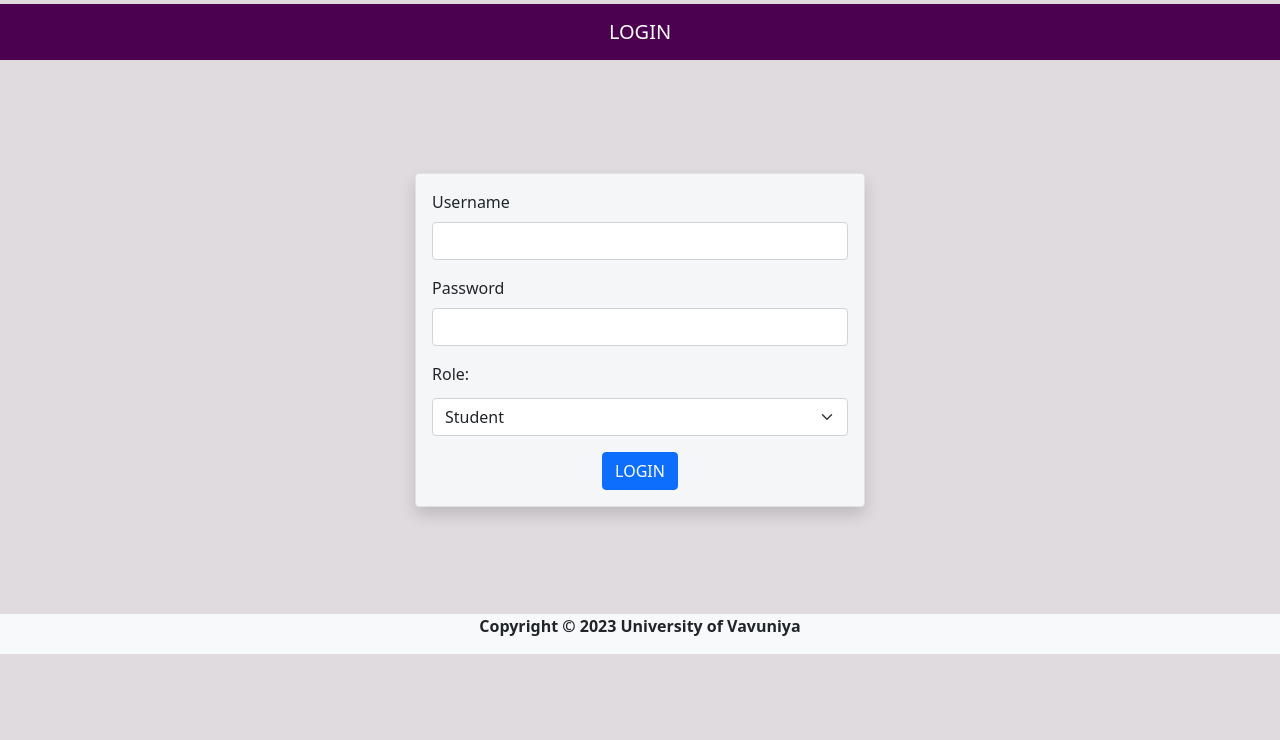
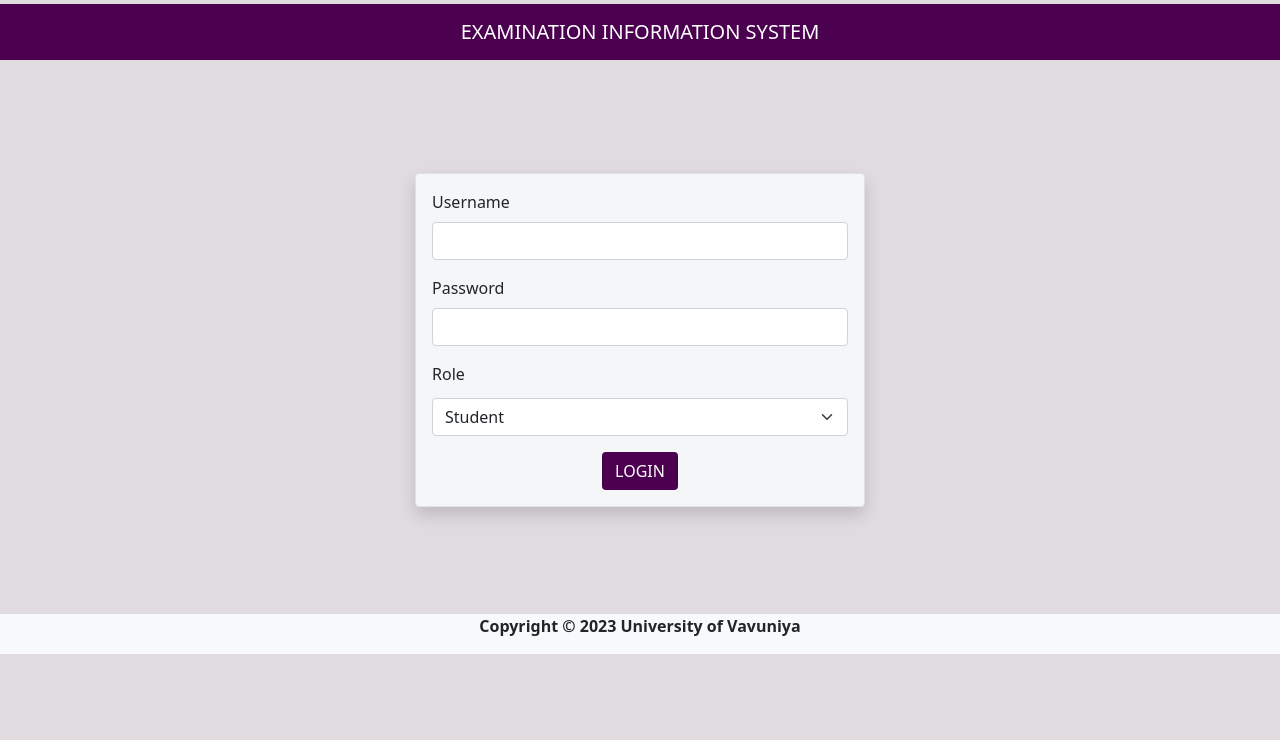
Before and after one commit to mddranasinghe/Exam-management-system-2.0, a PHP site: page / in a window 1280 px wide. Shown: the part 146-886 px from the top of the page. Run offline with PHP 8.4, Linux system fonts and the light colour scheme.

Commit message:
ADD FOOTER/ LOGING PAGE CHANGE

```diff
--- a/index.php
+++ b/index.php
@@ -65,7 +65,7 @@
         </header>
 
 <nav class="navbar navbar-expand-lg navbar-dark">
-        <a class="navbar-brand mx-auto" href="#">LOGIN</a>
+        <a class="navbar-brand mx-auto" href="#">EXAMINATION INFORMATION SYSTEM</a>
     </nav>
     <div style="margin-top:-120px">
     <div class="container d-flex justify-content-center align-items-center"
@@ -90,7 +90,7 @@
                     id="password">
             </div>
             <div class="mb-1">
-                <label class="form-label">Role:</label>
+                <label class="form-label">Role</label>
             </div>
             <select class="form-select mb-3"
                     name="role"
@@ -106,7 +106,7 @@
 
             </select>
             <button type="submit"
-                    class="btn btn-primary d-block mx-auto" name="submit">LOGIN</button>
+                    class="btn d-block mx-auto" name="submit" style="background-color:#4b0150; color:white">LOGIN</button>
         </form>
     </div>
 
--- a/students/nav.php
+++ b/students/nav.php
@@ -301,5 +301,8 @@ if (isset($_SESSION['regNum'])) {
 
     </form>
             </div>
+
+
+
             <?php
         }?>
```
Also changed, not shown: DEAN/Admin_nav.php (+6 -1 lines), DR/Admin_nav.php (+6 -1 lines), HOD/Admin_nav.php (+6 -1 lines), LECTURE/Admin_nav.php (+6 -1 lines).
